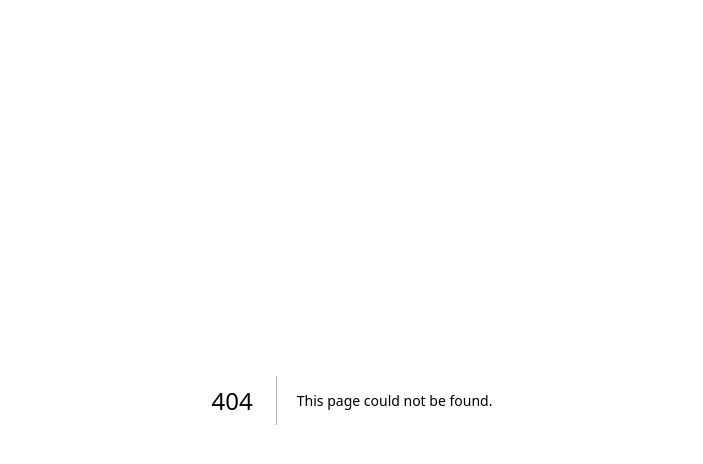
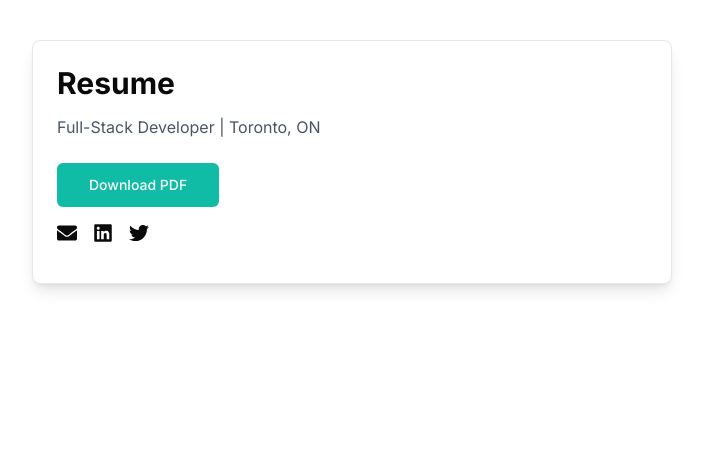
Before and after one commit to Hussein-Sonamreel/Hus-portfolio, a Next.js app: page /resume in a window 1280 px wide. Before the commit this address had no page. Shown: the top 464 px of the page, without its empty margins (288-991 px from the left). Built offline with nearby package versions, Linux system fonts and the light colour scheme.

Commit message:
Create page.tsx

```diff
--- /dev/null
+++ b/app/resume/page.tsx
@@ -0,0 +1,33 @@
+import { Button } from "components/ui/button";
+import { Card, CardContent, CardHeader } from "components/ui/card";
+import { FaLinkedin, FaTwitter, FaEnvelope } from "react-icons/fa";
+
+export default function Resume() {
+  return (
+    <main className="max-w-2xl mx-auto py-10 px-4">
+      <Card className="mb-6 shadow-lg">
+        <CardHeader>
+          <h1 className="text-3xl font-bold mb-2">Resume</h1>
+          <p className="text-gray-600">Full-Stack Developer | Toronto, ON</p>
+        </CardHeader>
+        <CardContent>
+          <Button as="a" href="/resume.pdf" download size="lg" className="mb-4">
+            Download PDF
+          </Button>
+          <div className="flex gap-4 text-xl mb-4">
+            <a href="mailto:hussein@digitalhus.com" aria-label="Email">
+              <FaEnvelope />
+            </a>
+            <a href="https://linkedin.com/in/husseinsalim" aria-label="LinkedIn">
+              <FaLinkedin />
+            </a>
+            <a href="https://x.com/husseinsalim25" aria-label="Twitter">
+              <FaTwitter />
+            </a>
+          </div>
+          {/* Add your resume content here, styled with Tailwind */}
+        </CardContent>
+      </Card>
+    </main>
+  );
+}
```
